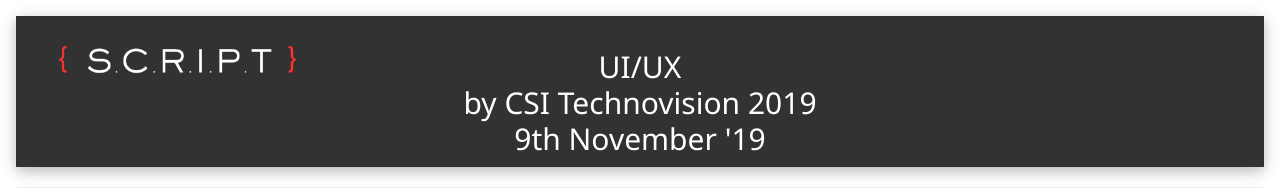
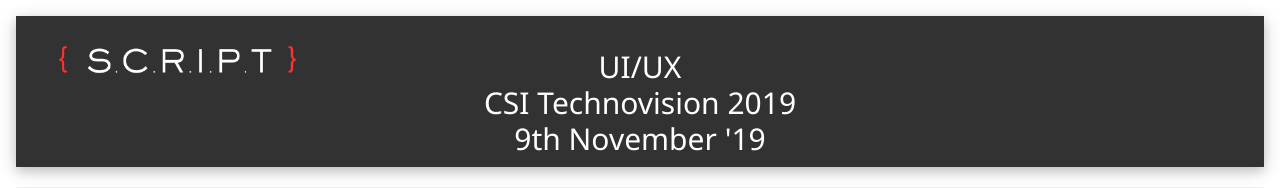
Before and after one commit to The-SCRIPT-Group/Hades, a Flask app: page /csi in a window 1280 px wide. Shown: the top 188 px of the page. Run offline with Flask 2, Linux system fonts and the light colour scheme; some libraries are stand-ins or nearby versions.

Commit message:
Just pull

```diff
--- a/tsg_registration/templates/csi.html
+++ b/tsg_registration/templates/csi.html
@@ -14,7 +14,7 @@
                 </div>
                 <div class="w3-col w3-center" style="width: 40%;">
                     <br>
-                    <h2 style="text-align: center;">UI/UX<br/>by {{ event }}<br/>{{ date }}</h2>
+                    <h2 style="text-align: center;">UI/UX<br/>{{ event }}<br/>{{ date }}</h2>
                 </div>
             </div>
 
@@ -23,7 +23,7 @@
                     <img src="{{ url_for(endpoint='static', filename='images/LogoTransp.png') }}" style="float: left; width: 100%; height: auto; padding: 8px;">
                 </div>
                 <div class="w3-col w3-center" style="width: 40%;">
-                    <h2 style="text-align: center;">UI/UX<br/>by {{ event }}<br/>{{ date }}</h2>
+                    <h2 style="text-align: center;">UI/UX<br/>{{ event }}<br/>{{ date }}</h2>
                 </div>
             </div>
 
```
